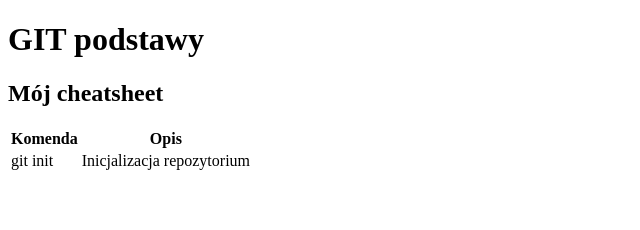
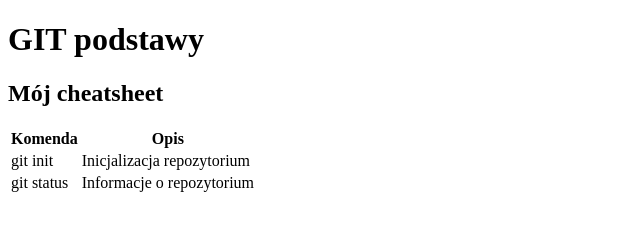
Before and after one commit to gosiagreszczuk/git_trening_pomeranian, a plain HTML site: page index.html in a window 1280 px wide. Shown: the whole page, without its empty margins (0-640 px from the left). Drawn offline with Linux system fonts and the light colour scheme.

Commit message:
dodadno komende git status

```diff
--- a/index.html
+++ b/index.html
@@ -20,8 +20,8 @@
         </tr>
 
         <tr>
-            <td></td>
-            <td></td>
+            <td>git status</td>
+            <td>Informacje o repozytorium</td>
         </tr>
 
         <tr>
```
